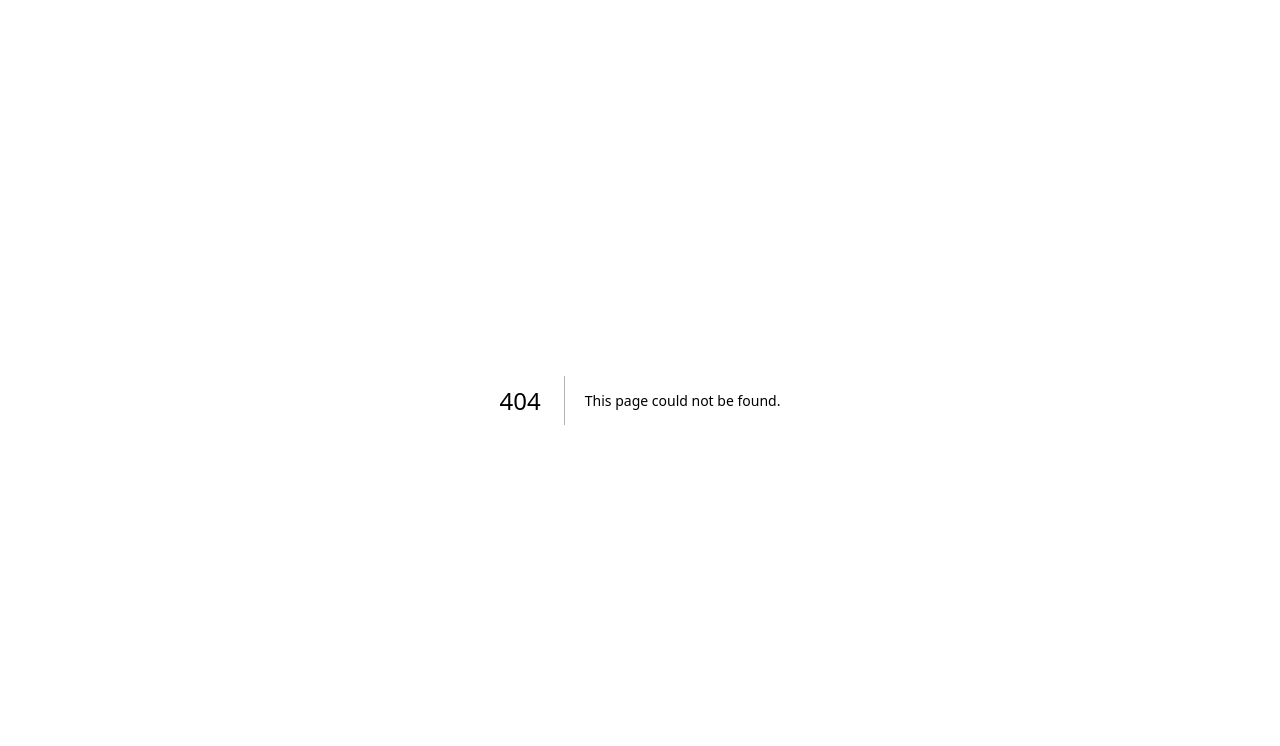
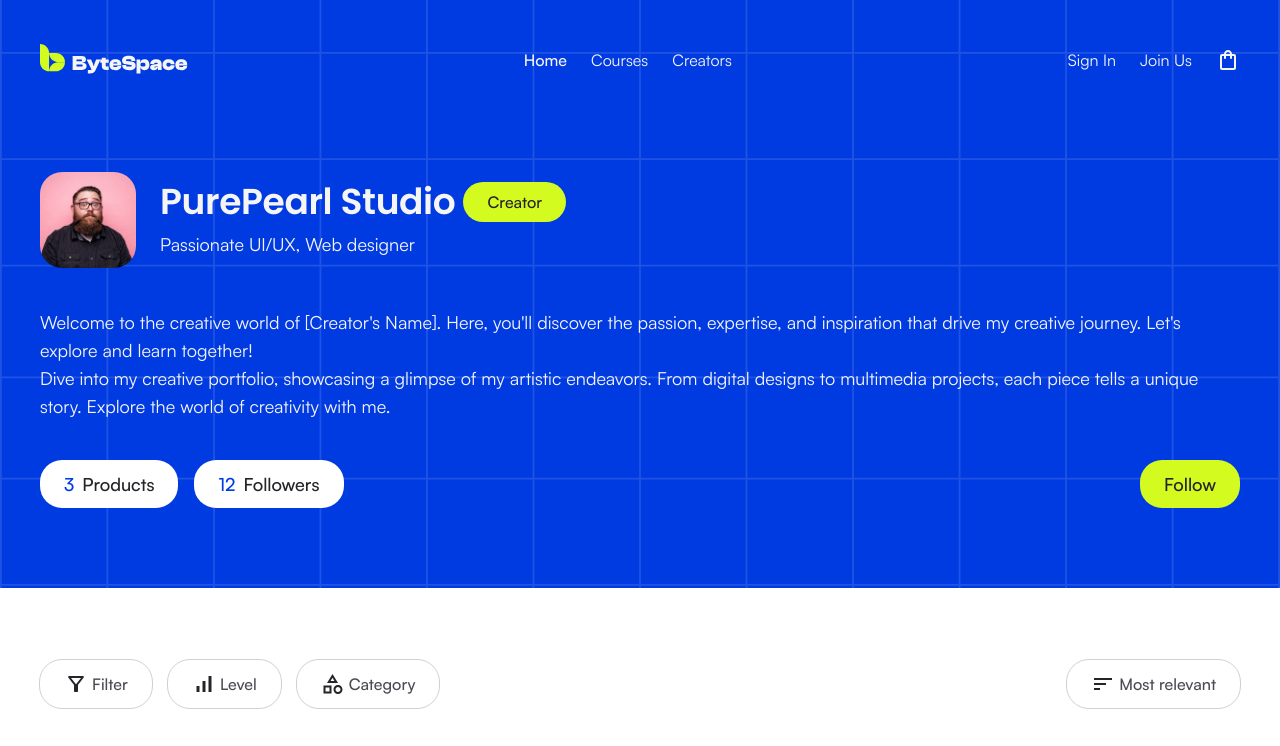
Before and after one commit to sidul567/dt-assessments, a Next.js app: page /creators in a window 1280 px wide. Before the commit this address had no page. Shown: the top 746 px of the page. Built offline with nearby package versions, Linux system fonts and the light colour scheme.

Commit message:
feat: Add CreatorHero component and integrate featured creator data; update CreatorsPage layout and constants

```diff
--- /dev/null
+++ b/src/app/(public)/creators/_components/CreatorHero.tsx
@@ -0,0 +1,79 @@
+import Image from "next/image";
+import { Button } from "@/components/ui/button";
+import type { Creator } from "@/types/creator";
+
+interface CreatorHeroProps {
+  creator: Creator;
+}
+
+export function CreatorHero({ creator }: CreatorHeroProps) {
+  const stats = [
+    { value: creator.productsCount, label: "Products" },
+    { value: creator.followersCount, label: "Followers" },
+  ];
+
+  return (
+    <section className="relative overflow-hidden bg-primary-800 pt-28 pb-16 text-neutral-50 md:pt-40 md:pb-20 lg:pt-43">
+      <Image
+        src="/images/hero-grid.svg"
+        alt=""
+        fill
+        priority
+        aria-hidden="true"
+        className="pointer-events-none object-cover"
+      />
+
+      <div className="relative mx-auto flex max-w-[1200px] flex-col gap-10 px-6 lg:px-0">
+        <div className="flex flex-col gap-10">
+          <div className="flex flex-col gap-4 sm:flex-row sm:items-center sm:gap-6">
+            <Image
+              src={creator.avatar}
+              alt={creator.name}
+              width={96}
+              height={96}
+              className="size-24 rounded-3xl object-cover"
+            />
+
+            <div className="flex flex-col gap-2">
+              <div className="flex flex-wrap items-center gap-2">
+                <h1 className="font-heading text-3xl font-semibold tracking-[-0.36px] lg:text-4xl">
+                  {creator.name}
+                </h1>
+                <span className="rounded-3xl bg-secondary-400 px-6 py-2 text-base font-medium text-neutral-950 backdrop-blur-xl">
+                  Creator
+                </span>
+              </div>
+              <p className="text-lg">{creator.title}</p>
+            </div>
+          </div>
+
+          <div className="flex flex-col text-lg">
+            {creator.bio.map((paragraph) => (
+              <p key={paragraph}>{paragraph}</p>
+            ))}
+          </div>
+        </div>
+
+        <div className="flex flex-wrap items-center justify-between gap-4">
+          <ul className="flex flex-wrap gap-4">
+            {stats.map(({ value, label }) => (
+              <li key={label}>
+                <Button
+                  asChild
+                  className="bg-white backdrop-blur-xl hover:bg-white"
+                >
+                  <span>
+                    <span className="text-primary-800">{value}</span>
+                    {label}
+                  </span>
+                </Button>
+              </li>
+            ))}
+          </ul>
+
+          <Button>Follow</Button>
+        </div>
+      </div>
+    </section>
+  );
+}
--- /dev/null
+++ b/src/app/(public)/creators/page.tsx
@@ -0,0 +1,25 @@
+import { CreatorHero } from "./_components/CreatorHero";
+import { FilterBar } from "@/components/common/FilterBar";
+import { CourseCard } from "@/components/common/CourseCard";
+import { FEATURED_COURSES } from "@/constants/courses";
+import { FEATURED_CREATOR } from "@/constants/creators";
+
+export default function CreatorsPage() {
+  return (
+    <>
+      <CreatorHero creator={FEATURED_CREATOR} />
+
+      <section className="bg-white py-18">
+        <div className="mx-auto flex max-w-[1200px] flex-col gap-10 px-6 lg:px-0">
+          <FilterBar />
+
+          <div className="grid w-full grid-cols-1 justify-items-center gap-10 sm:grid-cols-2 lg:grid-cols-3">
+            {FEATURED_COURSES.map((course) => (
+              <CourseCard key={course.slug} course={course} />
+            ))}
+          </div>
+        </div>
+      </section>
+    </>
+  );
+}
--- /dev/null
+++ b/src/constants/creators.ts
@@ -0,0 +1,13 @@
+import type { Creator } from "@/types/creator";
+
+export const FEATURED_CREATOR: Creator = {
+  name: "PurePearl Studio",
+  title: "Passionate UI/UX, Web designer",
+  avatar: "/images/creators/purepearl-studio.png",
+  bio: [
+    "Welcome to the creative world of [Creator's Name]. Here, you'll discover the passion, expertise, and inspiration that drive my creative journey. Let's explore and learn together!",
+    "Dive into my creative portfolio, showcasing a glimpse of my artistic endeavors. From digital designs to multimedia projects, each piece tells a unique story. Explore the world of creativity with me.",
+  ],
+  productsCount: 3,
+  followersCount: 12,
+};
--- /dev/null
+++ b/src/types/creator.ts
@@ -0,0 +1,8 @@
+export interface Creator {
+  name: string;
+  title: string;
+  avatar: string;
+  bio: string[];
+  productsCount: number;
+  followersCount: number;
+}
```
Also changed, not shown: public/images/creators/purepearl-studio.png (added).
